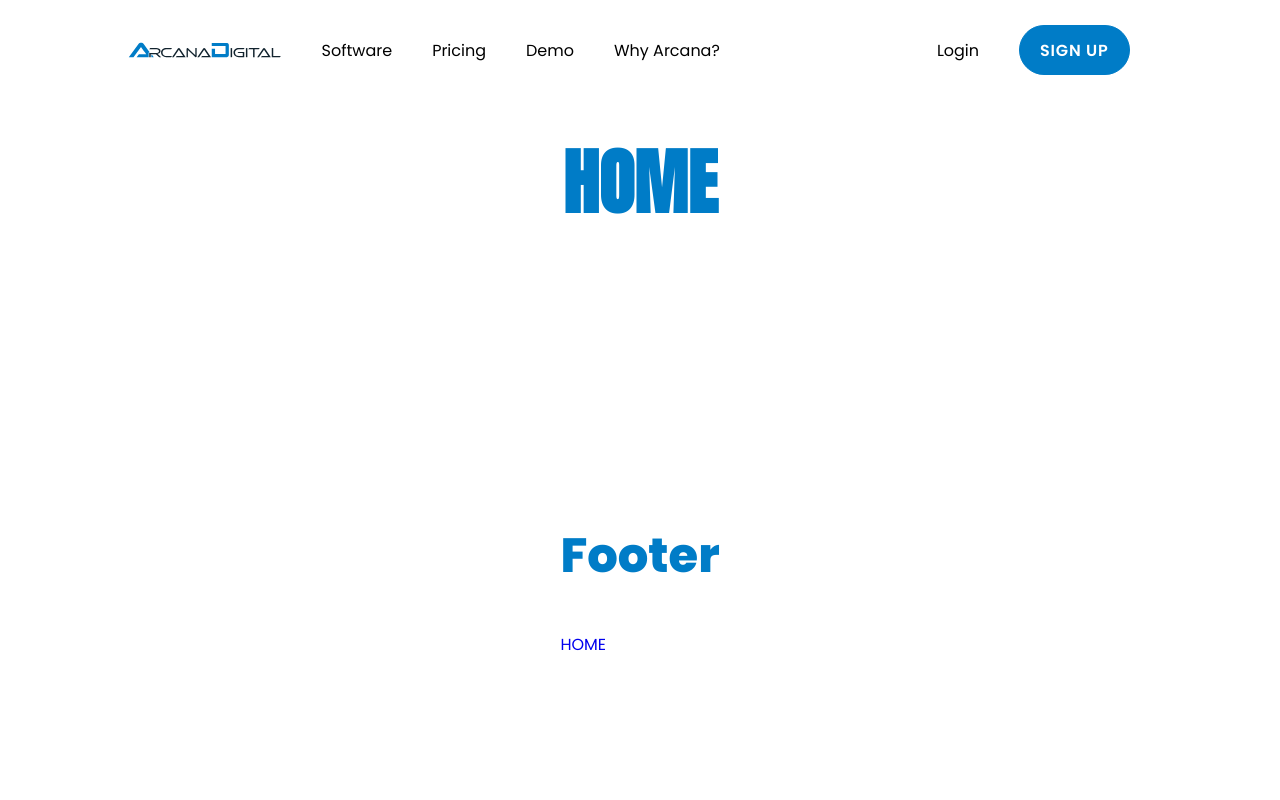
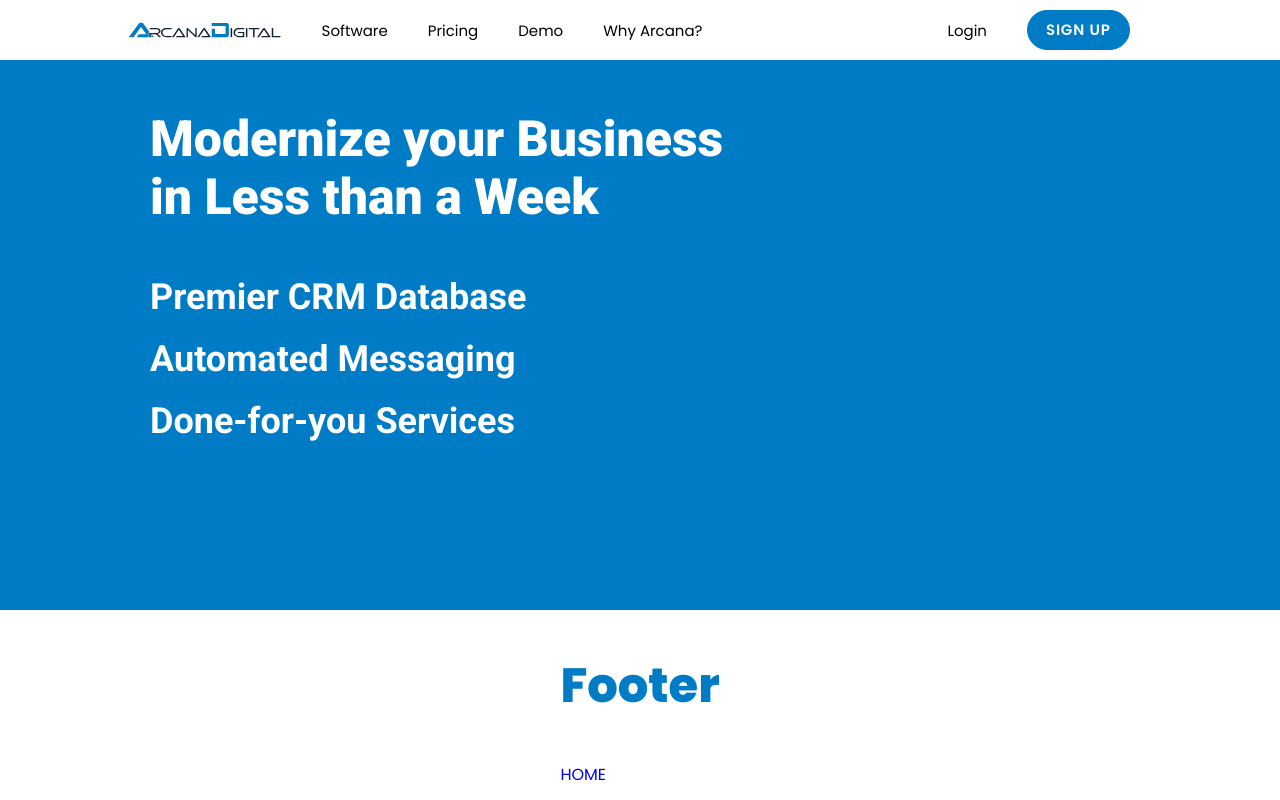
Before and after one commit to web3Tom/arcana-digital-site, a React (Create React App) app: page / in a window 1280 px wide. Built offline with nearby package versions, Linux system fonts and the light colour scheme.

Commit message:
Added basic framer motion functionality to Home page hero

```diff
--- a/package.json
+++ b/package.json
@@ -6,6 +6,7 @@
     "@testing-library/jest-dom": "^5.16.4",
     "@testing-library/react": "^13.3.0",
     "@testing-library/user-event": "^13.5.0",
+    "framer-motion": "^7.0.0",
     "react": "^18.2.0",
     "react-dom": "^18.2.0",
     "react-router-dom": "^6.3.0",
--- a/src/components/button/button.styles.jsx
+++ b/src/components/button/button.styles.jsx
@@ -1,15 +1,21 @@
 import styled from "styled-components";
 
-export const BaseButton = styled.button`
+export const BaseButton = styled.button.attrs((props) => ({
+  height: props.height || "45px",
+  width: props.width || "auto",
+  padding: props.padding || "0 20px",
+  fontSize: props.fontSize || "15px",
+  fontWeight: props.fontWeight || "600",
+}))`
   font-family: "Poppins";
   max-width: 215px;
-  width: auto;
-  height: 50px;
+  width: ${(props) => props.width};
+  height: ${(props) => props.height};
+  padding: ${(props) => props.padding};
+  font-size: ${(props) => props.fontSize};
+  font-weight: ${(props) => props.fontWeight};
   letter-spacing: 0.8px;
   line-height: 50px;
-  padding: 0 20px 0 20px;
-  font-size: 16px;
-  font-weight: 600;
   text-transform: uppercase;
   background-color: #007cc7;
   color: #ffffff;
@@ -19,6 +25,7 @@ export const BaseButton = styled.button`
   display: flex;
   flex-shrink: 0;
   justify-content: center;
+  align-items: center;
   -webkit-transition: background 0.3s ease;
   &:hover {
     background-color: #ffffff;
--- a/src/components/global.component.styles.jsx
+++ b/src/components/global.component.styles.jsx
@@ -3,14 +3,14 @@ import { Link } from "react-router-dom";
 
 // FONT AND HEADLINE STYLES
 export const GlobalH1 = styled.h1.attrs((props) => ({
-  fontfamily: props.font || `var(--header-font)`,
-  fontsize: props.size || "72px",
-  fontweight: props.weight || "900",
+  font: props.font || `var(--header-font)`,
+  size: props.size || "72px",
+  weight: props.weight || "900",
   color: props.color || `var(--color-primary)`,
 }))`
-  font-family: ${(props) => props.fontfamily};
-  font-size: ${(props) => props.fontsize};
-  font-weight: ${(props) => props.fontweight};
+  font-family: ${(props) => props.font};
+  font-size: ${(props) => props.size};
+  font-weight: ${(props) => props.weight};
   color: ${(props) => props.color};
 `;
 
@@ -37,7 +37,7 @@ export const GlobalH2 = styled.h2.attrs((props) => ({
 //React-router Link Component
 export const RouteLink = styled(Link).attrs((props) => ({
   fontfamily: props.font || `var(--body-font)`,
-  fontsize: props.size || "16px",
+  fontsize: props.size || "15px",
   fontweight: props.weight || "400",
   color: props.color || "black",
 }))`
@@ -81,7 +81,7 @@ export const RouteLink = styled(Link).attrs((props) => ({
 //Regular a tag
 export const ALink = styled.a.attrs((props) => ({
   fontfamily: props.font || `var(--body-font)`,
-  fontsize: props.size || "16px",
+  fontsize: props.size || "15px",
   fontweight: props.weight || "400",
   color: props.color || "black",
 }))`
@@ -125,7 +125,7 @@ export const ALink = styled.a.attrs((props) => ({
 //Drop-down p
 export const PLink = styled.p.attrs((props) => ({
   fontfamily: props.font || `var(--body-font)`,
-  fontsize: props.size || "16px",
+  fontsize: props.size || "15px",
   fontweight: props.weight || "400",
   color: props.color || "black",
 }))`
--- a/src/components/hero/hero.styles.jsx
+++ b/src/components/hero/hero.styles.jsx
@@ -0,0 +1,8 @@
+import styled from "styled-components";
+
+export const HomeHeroContainer = styled.div`
+  width: 100%;
+  height: 550px;
+  display: block;
+  background-color: var(--color-primary);
+`;
--- a/src/index.css
+++ b/src/index.css
@@ -1,4 +1,4 @@
-@import url("https://fonts.googleapis.com/css2?family=Anton&family=Poppins:wght@100;200;300;400;600;800;900&display=swap");
+@import url("https://fonts.googleapis.com/css2?family=Anton&family=Poppins:wght@100;200;300;400;600;800;900&family=Roboto:wght@100;400;500;700;900&display=swap");
 
 * {
   box-sizing: border-box;
@@ -8,6 +8,7 @@
 
 :root {
   --header-font: "Anton";
+  --header2-font: "Roboto";
   --body-font: "Poppins", sans-serif;
   --color-primary: #007cc7;
   --color-secondary: #12232e;
@@ -24,7 +25,6 @@ html {
 
 body {
   margin: 0;
-  padding: 20px 40px;
   font-family: "Poppins", "Anton", sans-serif;
   -webkit-font-smoothing: antialiased;
   -moz-osx-font-smoothing: grayscale;
--- a/src/routes/home/home.component.jsx
+++ b/src/routes/home/home.component.jsx
@@ -1,13 +1,57 @@
 import { Outlet } from "react-router-dom";
+import { motion } from "framer-motion";
 
-import { HeroWrapper, HomeTitle } from "./home.styles";
+import {
+  HomeHero,
+  HomeTitle,
+  ServiceContainer,
+  ServiceTitle,
+} from "./home.styles";
 
 const Home = () => {
   return (
-    <HeroWrapper>
-      <HomeTitle>HOME</HomeTitle>
+    <>
+      <HomeHero>
+        <HomeTitle
+          as={motion.h1}
+          font={`var(--header2-font)`}
+          color="white"
+          weight="900"
+          size="50px"
+        >
+          Modernize your Business
+          <br />
+          in Less than a Week
+        </HomeTitle>
+        <ServiceContainer as={motion.div}>
+          <ServiceTitle
+            as={motion.h1}
+            color="white"
+            size="36px"
+            font={`var(--header2-font)`}
+          >
+            Premier CRM Database
+          </ServiceTitle>
+          <ServiceTitle
+            as={motion.h1}
+            color="white"
+            size="36px"
+            font={`var(--header2-font)`}
+          >
+            Automated Messaging
+          </ServiceTitle>
+          <ServiceTitle
+            as={motion.h1}
+            color="white"
+            size="36px"
+            font={`var(--header2-font)`}
+          >
+            Done-for-you Services
+          </ServiceTitle>
+        </ServiceContainer>
+      </HomeHero>
       <Outlet />
-    </HeroWrapper>
+    </>
   );
 };
 
--- a/src/routes/home/home.styles.jsx
+++ b/src/routes/home/home.styles.jsx
@@ -1,11 +1,30 @@
 import styled from "styled-components";
-import { GlobalH1 } from "../../components/global.component.styles";
+import { GlobalH1, GlobalH2 } from "../../components/global.component.styles";
+import { HomeHeroContainer } from "../../components/hero/hero.styles";
 
-export const HeroWrapper = styled.div`
-  display: block;
-  width: 100%;
-  height: 50vh;
-  text-align: center;
+export const HomeHero = styled(HomeHeroContainer)`
+  padding-left: 150px;
 `;
 
-export const HomeTitle = styled(GlobalH1)``;
+export const HomeTitle = styled(GlobalH1).attrs((props) => ({
+  animate: { opacity: 1 },
+  initial: { opacity: 0 },
+  transition: { type: "tween", duration: 2 },
+}))`
+  width: auto;
+  margin: 50px 0 0 0;
+`;
+
+export const ServiceContainer = styled.div`
+  display: flex;
+  flex-direction: column;
+  margin-top: 50px;
+  gap: 20px;
+  min-height: max-content;
+  width: max-content;
+`;
+
+export const ServiceTitle = styled(GlobalH2)`
+  margin: 0;
+  text-align: left;
+`;
--- a/src/routes/navigation/navigation.component.jsx
+++ b/src/routes/navigation/navigation.component.jsx
@@ -3,7 +3,10 @@ import { Outlet, useNavigate } from "react-router-dom";
 import { ReactComponent as LOGO } from "../../assets/arcana-logo-final_dark-light-blue-min.svg";
 // import { NavContext } from "../../contexts/nav-dropdown.context";
 
-import Button from "../../components/button/button.component";
+import Button, {
+  BUTTON_TYPE_CLASS,
+} from "../../components/button/button.component";
+
 import {
   NavigationContainer,
   NavLinksContainer,
@@ -60,7 +63,15 @@ const Navigation = () => {
           >
             Login
           </NavALink>
-          <Button onClick={signupBtn}>Sign Up</Button>
+          <Button
+            buttonType={BUTTON_TYPE_CLASS.base}
+            height="40px"
+            padding="0 18px"
+            fontWeight="600"
+            onClick={signupBtn}
+          >
+            Sign Up
+          </Button>
         </NavAuthLinksContainer>
       </NavigationContainer>
       {/* {isDropDownOpen && <NavDropDown />} */}
--- a/src/routes/navigation/navigation.styles.jsx
+++ b/src/routes/navigation/navigation.styles.jsx
@@ -66,7 +66,7 @@ const revealDD = keyframes`
   }
 
   to {
-    height: 190px;
+    height: 150px;
   }
 `;
 
@@ -74,17 +74,18 @@ const revealDD = keyframes`
 export const DropdownContent = styled.div`
   display: none;
   position: absolute;
-  width: 200px;
+  width: 185px;
   height: 0;
   overflow: hidden;
   transition: height 150ms ease-in-out;
   flex-direction: column;
   justify-content: flex-start;
-  gap: 10px;
-  padding: 15px;
-  top: 40px;
+  gap: 7px;
+  padding: 0px 8px;
+  top: 50px;
   left: -20px;
   z-index: 5;
+  background-color: #ffffff;
   box-shadow: 0px 8px 16px 0px rgba(0, 0, 0, 0.2);
 `;
 
```
Also changed, not shown: src/assets/hero-images/software-image.png (added), 1 other file (tests, documents, lock files or other folders).
